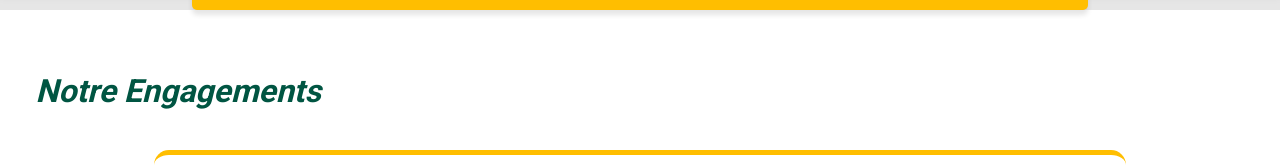
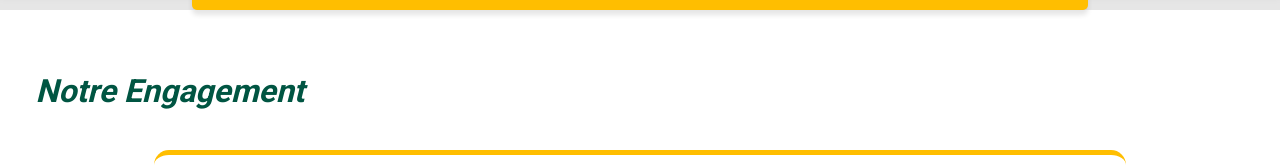
Before and after one commit to WildCodeSchool/lille-0920-js-p3-toidemain, a React (Create React App) app: page /about in a window 1280 px wide. Shown: the part 190-357 px from the top of the page. Built offline with nearby package versions, Linux system fonts and the light colour scheme.

Commit message:
Update index.jsx
typo fixed on line 11

```diff
--- a/src/pages/about/index.jsx
+++ b/src/pages/about/index.jsx
@@ -8,7 +8,7 @@ const About = () => {
   return (
     <AboutContainer>
       <Pledge>
-        <Title titleName={"Notre Engagements"} />
+        <Title titleName={"Notre Engagement"} />
         <PledgeBox>
           <div>
             <p>
```
